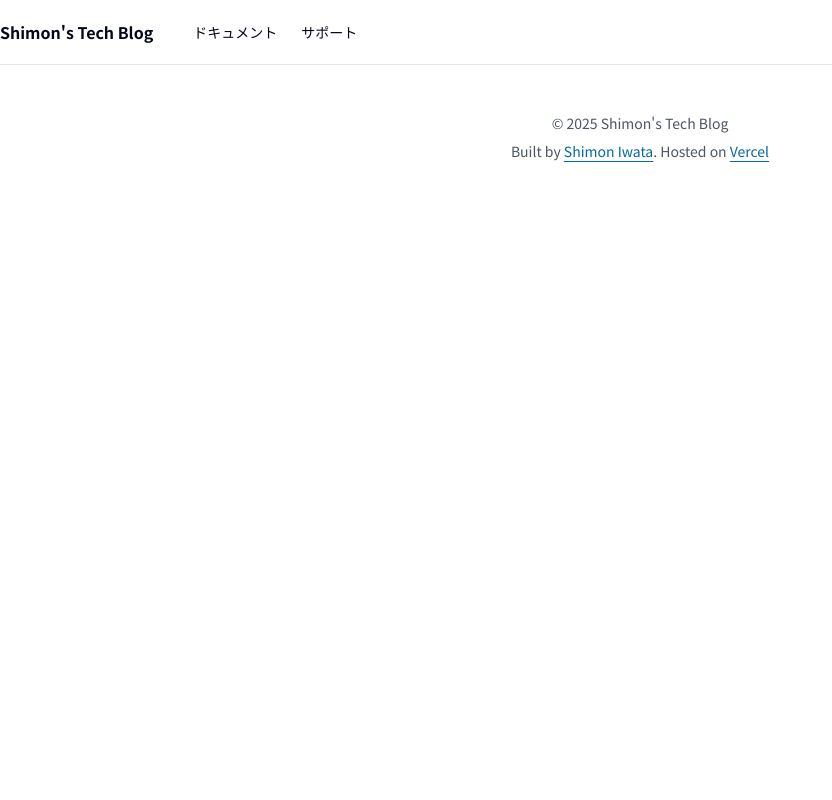
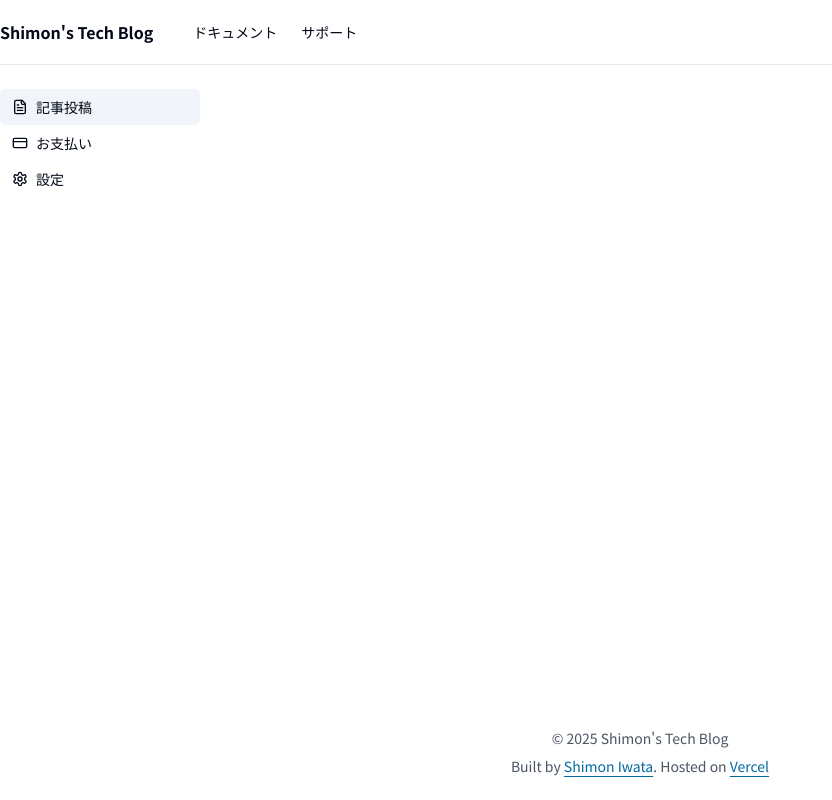
Before and after one commit to SI-Monxy/tech-blog-front, a Next.js app: page /dashboard in a window 1280 px wide. Shown: the whole page, without its empty margins (0-832 px from the left). Built offline with nearby package versions, Linux system fonts and the light colour scheme.

Commit message:
ダッシュボードページにサイドナビゲーションを追加

```diff
--- a/app/(dashboard)/dashboard/layout.tsx
+++ b/app/(dashboard)/dashboard/layout.tsx
@@ -1,4 +1,4 @@
-// import DashboardNav from "@/components/dashboard-nav";
+import DashboardNav from "@/components/dashboard-nav";
 import MainNav from "@/components/main-nav";
 import SiteFooter from "@/components/site-footer";
 import { dashboardConfig } from "@/config/dashboard";
@@ -11,18 +11,18 @@ export default function DashboardLayout({
   return (
     <div className="flex min-h-screen flex-col space-y-6">
       <header className="sticky top-0 z-40 border-b bg-background">
-        <div className="container flex items-center justify-between py-4 h-16">
+        <div className="container mx-auto flex items-center justify-between py-4 h-16">
           <MainNav items={dashboardConfig.mainNav} />
         </div>
       </header>
-      {/* <div className="container grid flex-1 gap-12 md:grid-cols-[200px_1fr]">
+      <div className="container grid flex-1 gap-12 md:grid-cols-[200px_1fr]">
         <aside className="hidden md:flex w-[200px] flex-col">
           <DashboardNav items={dashboardConfig.sidebarNav} />
         </aside>
         <main className="flex flex-col w-full flex-1 overflow-hidden">
           {children}
         </main>
-      </div> */}
+      </div>
       <SiteFooter />
     </div>
   );
```
Also changed, not shown: app/(dashboard)/dashboard/page.tsx (+50 -0 lines).
